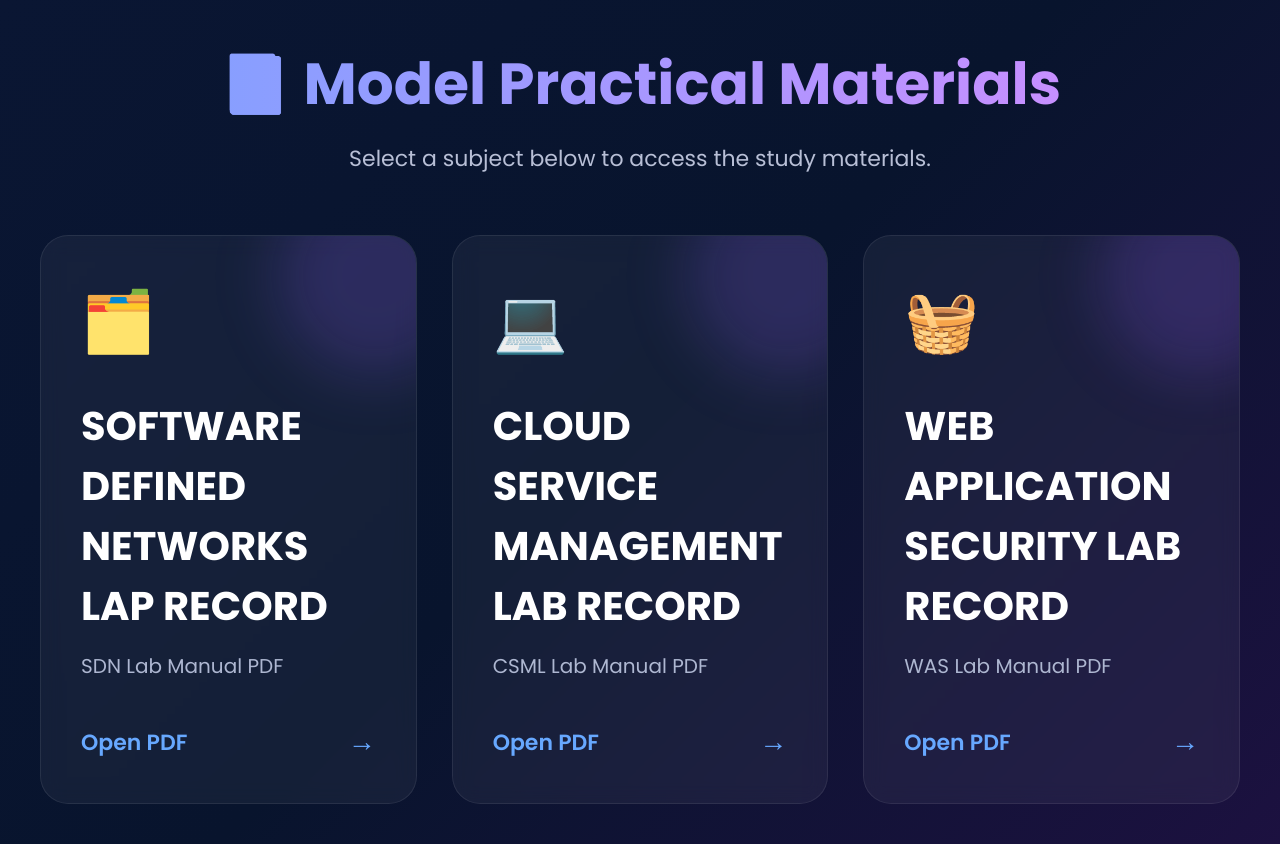
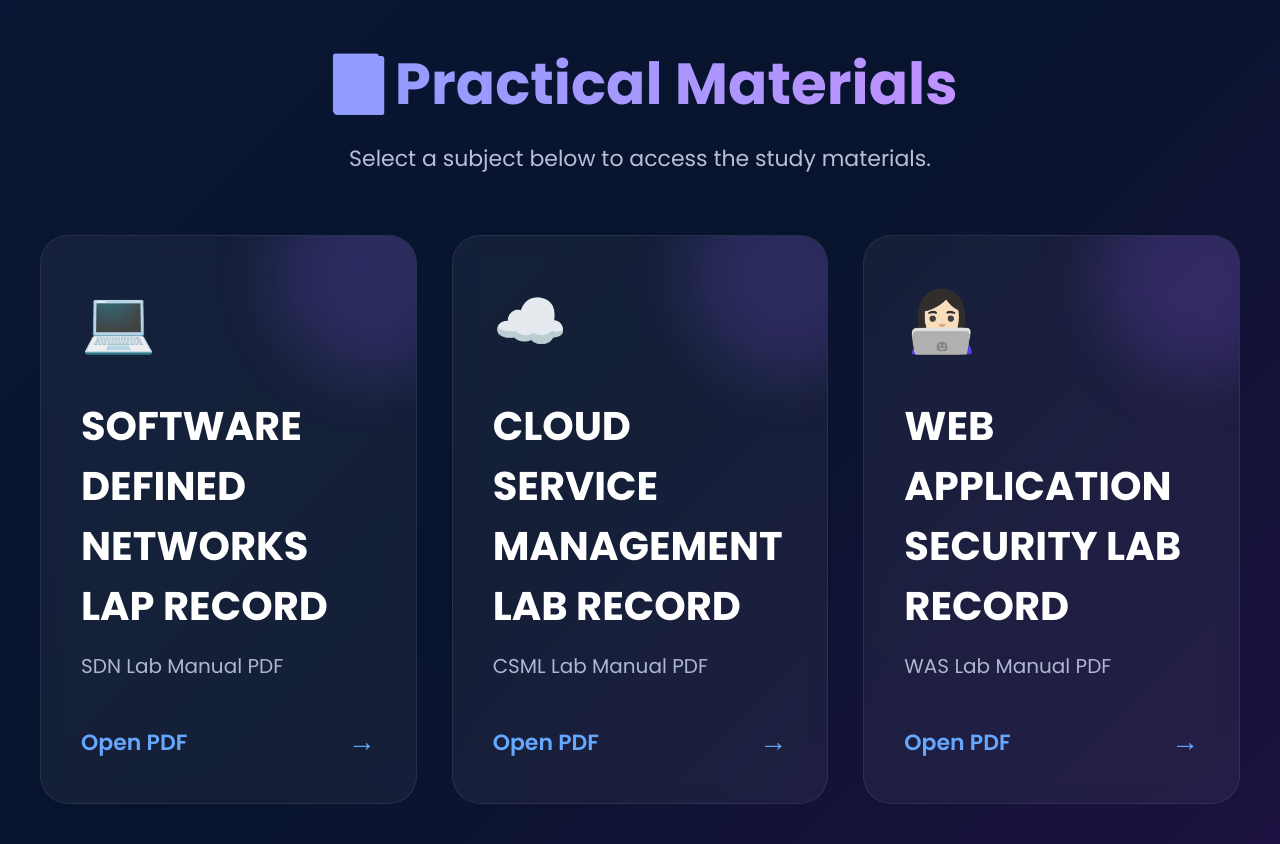
Before and after one commit to infantakash210705/lab_manual-, a plain HTML site: page index.html in a window 1280 px wide. Drawn offline with Linux system fonts and the light colour scheme.

Commit message:
Update titles and links in index.html

```diff
--- a/index.html
+++ b/index.html
@@ -151,7 +151,7 @@
   <div class="container">
 
     <div class="title">
-      <h1>📘 Model Practical Materials</h1>
+      <h1>📘Practical Materials</h1>
       <p>Select a subject below to access the study materials.</p>
     </div>
 
@@ -159,7 +159,7 @@
 
       <!-- CARD 1 -->
       <div class="card">
-        <div class="icon">🗂️</div>
+        <div class="icon">💻</div>
 
         <h2>SOFTWARE DEFINED NETWORKS LAP RECORD</h2>
 
@@ -174,14 +174,14 @@
 
       <!-- CARD 2 -->
       <div class="card">
-        <div class="icon">💻</div>
+        <div class="icon">☁️</div>
 
         <h2>CLOUD SERVICE MANAGEMENT LAB RECORD</h2>
 
         <p>CSML Lab Manual PDF</p>
 
         <!-- Replace video.pdf with your PDF file -->
-        <a href="pdfs/" target="_blank" class="pdf-btn">
+        <a href="pdfs/Cloud_Service_Management_Lab_Manual - With out Seal.pdf" target="_blank" class="pdf-btn">
           Open PDF
           <span class="arrow">→</span>
         </a>
@@ -189,13 +189,13 @@
 
       <!-- CARD 3 -->
       <div class="card">
-        <div class="icon">🧺</div>
+        <div class="icon">👩🏻‍💻</div>
 
         <h2>WEB APPLICATION SECURITY LAB RECORD</h2>
 
         <p>WAS Lab Manual PDF</p>
 
-        <a href="pdfs/22PCS49-Digital Marketing record to printout.pdf" target="_blank" class="pdf-btn">
+        <a href="pdfs/22PCS06 WEB APPLICATION SECURITY -LAB MANUAL.pdf" target="_blank" class="pdf-btn">
           Open PDF
           <span class="arrow">→</span>
         </a>
```
